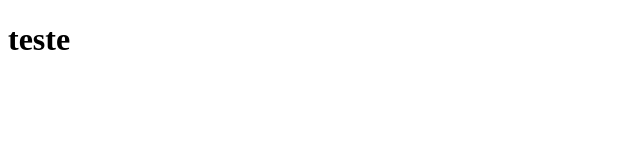
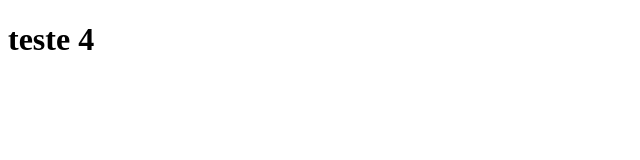
Before and after one commit to michele-seadi/clone-tabnews, a Next.js app: page / in a window 1280 px wide. Shown: the top 160 px of the page, without its empty margins (0-640 px from the left). Built offline with nearby package versions, Linux system fonts and the light colour scheme.

Commit message:
adiciona package.json e package-lock.json 2

```diff
--- a/pages/index.js
+++ b/pages/index.js
@@ -1,4 +1,4 @@
 function Home(){
-   return  <h1>teste </h1>
+   return  <h1>teste 4</h1>
 }
 export default Home;
```
